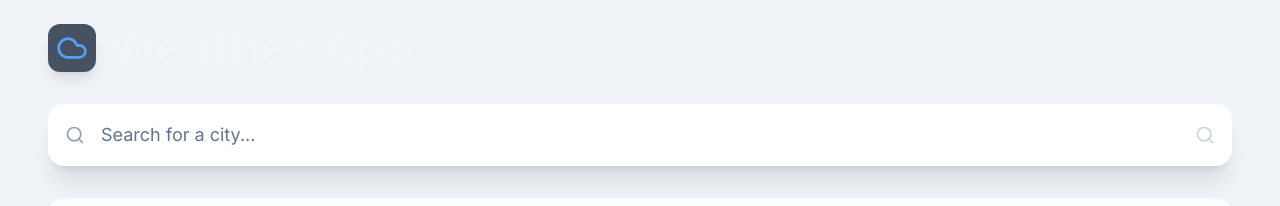
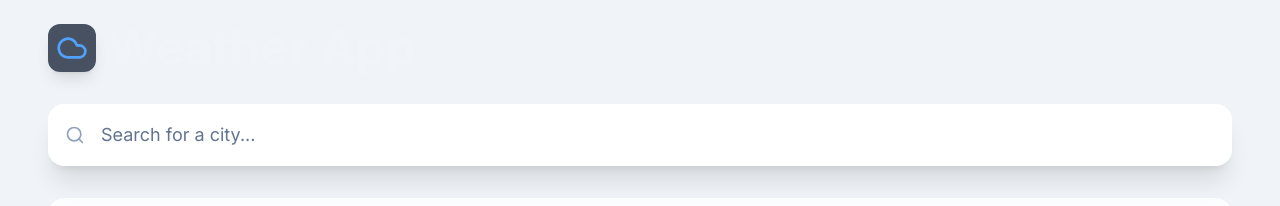
Before and after one commit to sdhage1502/Live-WeatherDashBoard, a React (Vite) app: page / in a window 1280 px wide. Shown: the top 206 px of the page. Built offline with nearby package versions, Linux system fonts and the light colour scheme.

Commit message:
Update AutoSuggest.jsx

```diff
--- a/src/components/AutoSuggest.jsx
+++ b/src/components/AutoSuggest.jsx
@@ -2,7 +2,7 @@
 import React, { useState, useEffect } from 'react';
 import { Search, Clock, MapPin, X } from 'lucide-react';
 import { useCitySuggestions } from '../api/useCitySuggestions';
-import Card from './common/Card'; // Keep this import
+import Card from './common/Card';
 
 const AutoSuggest = ({ onSelect }) => {
   const [inputValue, setInputValue] = useState('');
@@ -105,12 +105,7 @@ const AutoSuggest = ({ onSelect }) => {
               </button>
             )}
           </div>
-          <button
-            type="submit"
-            className="p-2 hover:bg-slate-700 rounded-lg transition-colors text-slate-300"
-          >
-            <Search className="w-5 h-5" />
-          </button>
+          {/* Removed the right side search icon button */}
         </form>
 
         {/* Suggestions Dropdown */}
```
